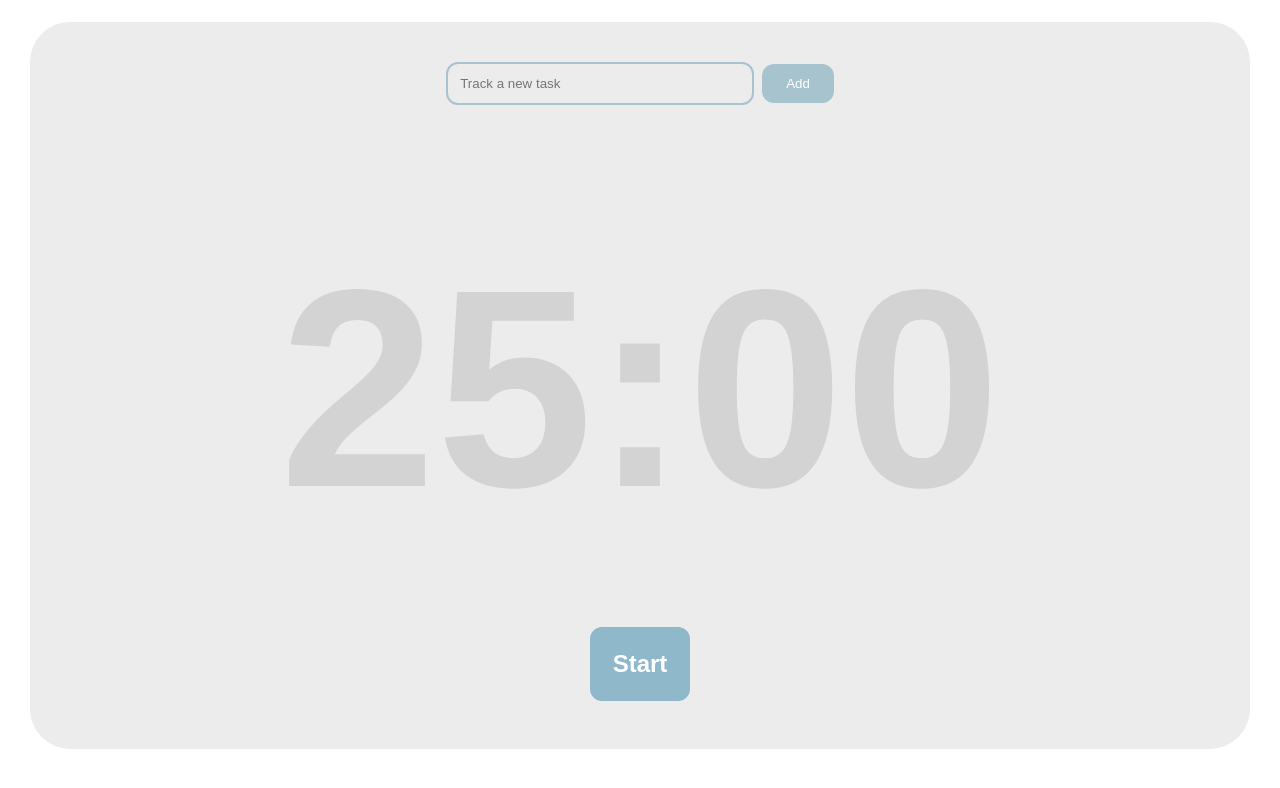
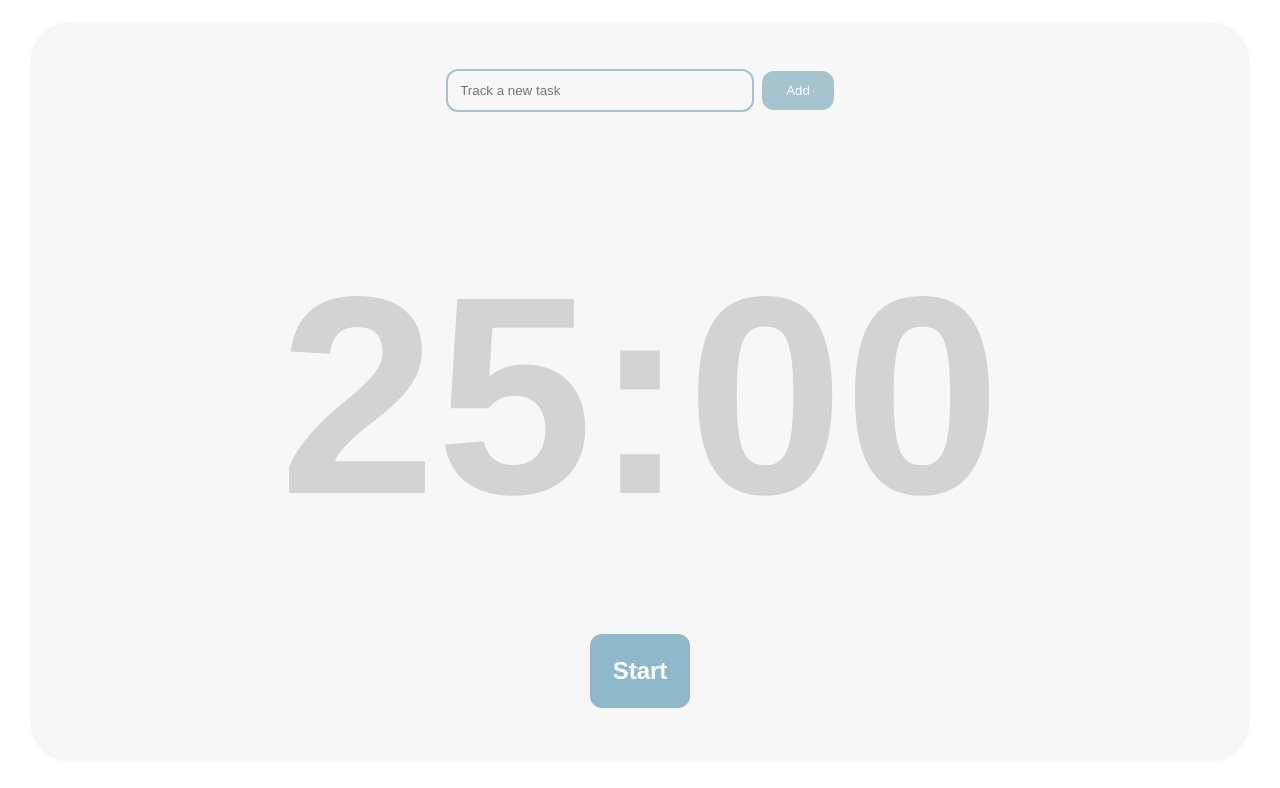
Before and after one commit to josieko/macpom, a React (Create React App) app: page / in a window 1280 px wide. Shown: the top 788 px of the page. Built offline with nearby package versions, Linux system fonts and the light colour scheme.

Commit message:
Add refresh functionality to the timer Added a refresh button to the timer component that resets the timer to the initial time

```diff
--- a/src/App.js
+++ b/src/App.js
@@ -8,6 +8,7 @@ import Timer from "./component/Timer";
 export default function App() {
   const [isActive, setIsActive] = useState(false);
   const [isBreak, setIsBreak] = useState(false);
+  const [key, setKey] = useState(0);
 
   const handleStart = () => setIsActive(true);
   const handlePause = () => setIsActive(false);
@@ -18,10 +19,16 @@ export default function App() {
     setIsBreak(!isBreak);
   };
 
+  const handleRefresh = () => {
+    setIsActive(false);
+    setKey((prevKey) => prevKey + 1);
+  };
+
   return (
     <PomoContainer isActive={isActive}>
-      <TaskList />
+      <TaskList isActive={isActive} />
       <Timer
+        key={key}
         isActive={isActive}
         isBreak={isBreak}
         onSessionComplete={handleSessionComplete}
@@ -32,13 +39,14 @@ export default function App() {
         onStart={handleStart}
         onPause={handlePause}
         onBreak={handleBreak}
+        onRefresh={handleRefresh}
       />
     </PomoContainer>
   );
 }
 
 const PomoContainer = styled.div`
-  background-color: ${(props) => (props.isActive ? "#CEDFDF" : "#ececec")};
+  background-color: ${(props) => (props.isActive ? "#b2ccbb" : "#F8F7F7 ")};
   border-radius: ${(props) => (props.isActive ? "32px" : "40px")};
   margin: 22px;
   padding: 40px;
@@ -47,4 +55,6 @@ const PomoContainer = styled.div`
   align-items: center;
   justify-content: center;
   min-width: 840px;
+  min-height: 660px;
+  transition: background-color 2.2s ease, border-radius 0.5s ease;
 `;
```
